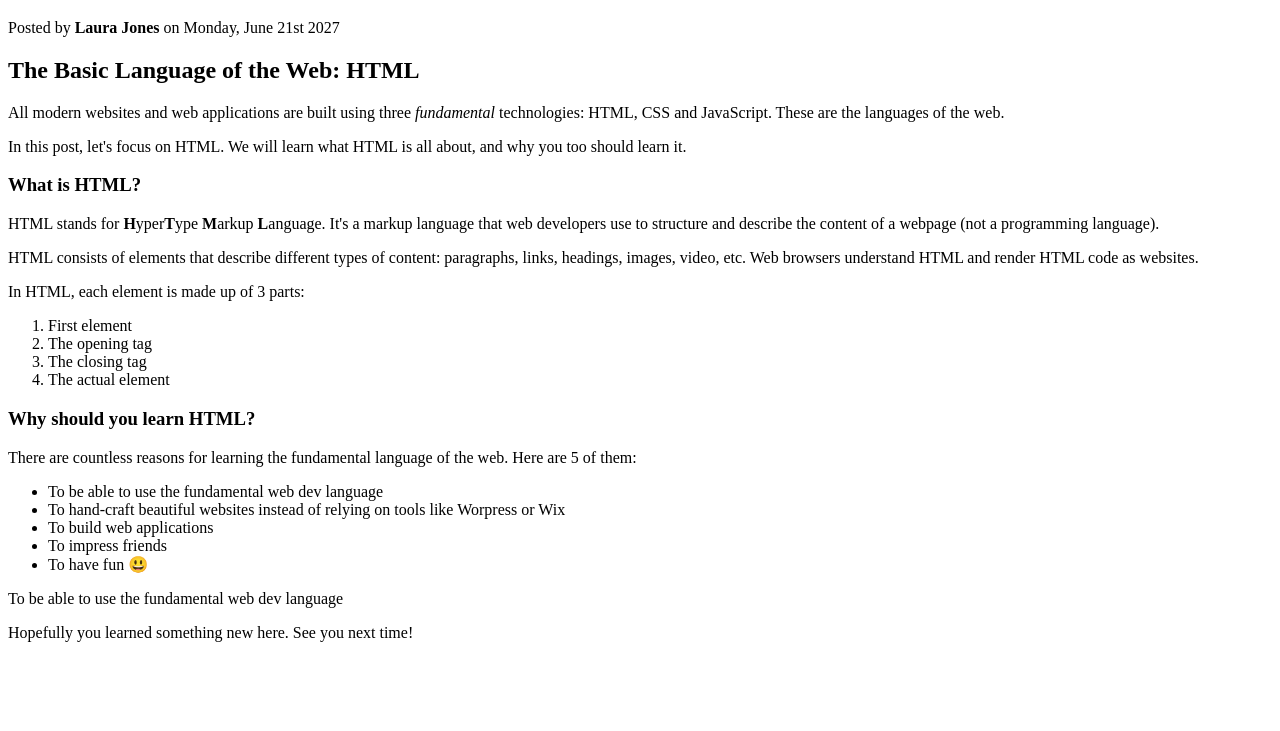
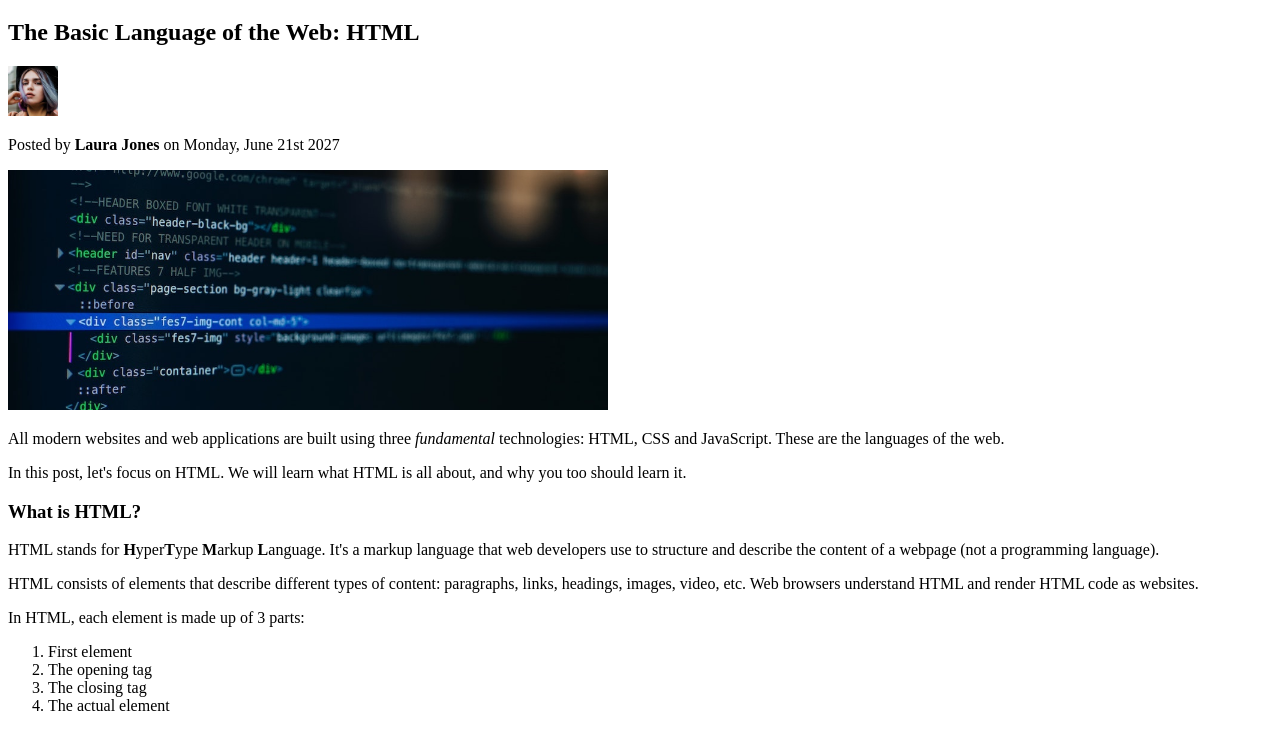
Before and after one commit to Axelord-CC/02-HTML-Fundamentals, a plain HTML site: page index.html in a window 1280 px wide. Shown: the part 62-793 px from the top of the page. Drawn offline with Linux system fonts and the light colour scheme.

Commit message:
Se añadieron imagenes al artículo

```diff
--- a/index.html
+++ b/index.html
@@ -7,9 +7,13 @@
     </head>
     <body>
         <h1>📘 The Code Magazine</h1>
+        <h2>The Basic Language of the Web: HTML</h2>
+        <img src="laura-jones.jpg" alt="A beautiful woman" width="50px">
         <p>Posted by <strong>Laura Jones</strong> on Monday, June 21st 2027</p>
+        <img src="post-img.jpg" alt="A image that show some HTML code lines on screen" width="600px" />
 
-        <h2>The Basic Language of the Web: HTML</h2>
+
+
         <p>All modern websites and web applications are built using three <em>fundamental</em> technologies: HTML, CSS and JavaScript. These are the languages of the web.</p>
 
         <p>In this post, let's focus on HTML. We will learn what HTML is all about, and why you too should learn it.</p>
```
